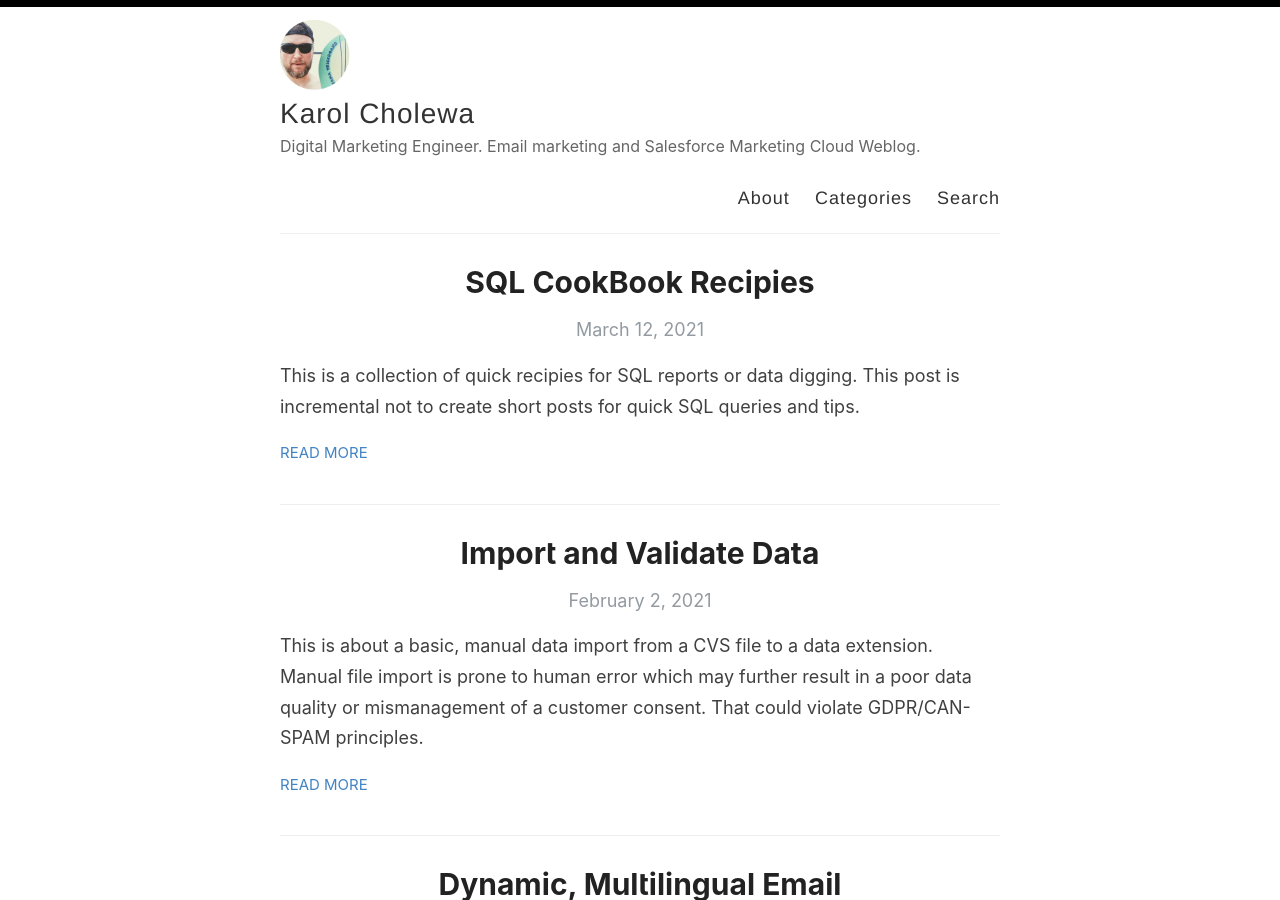
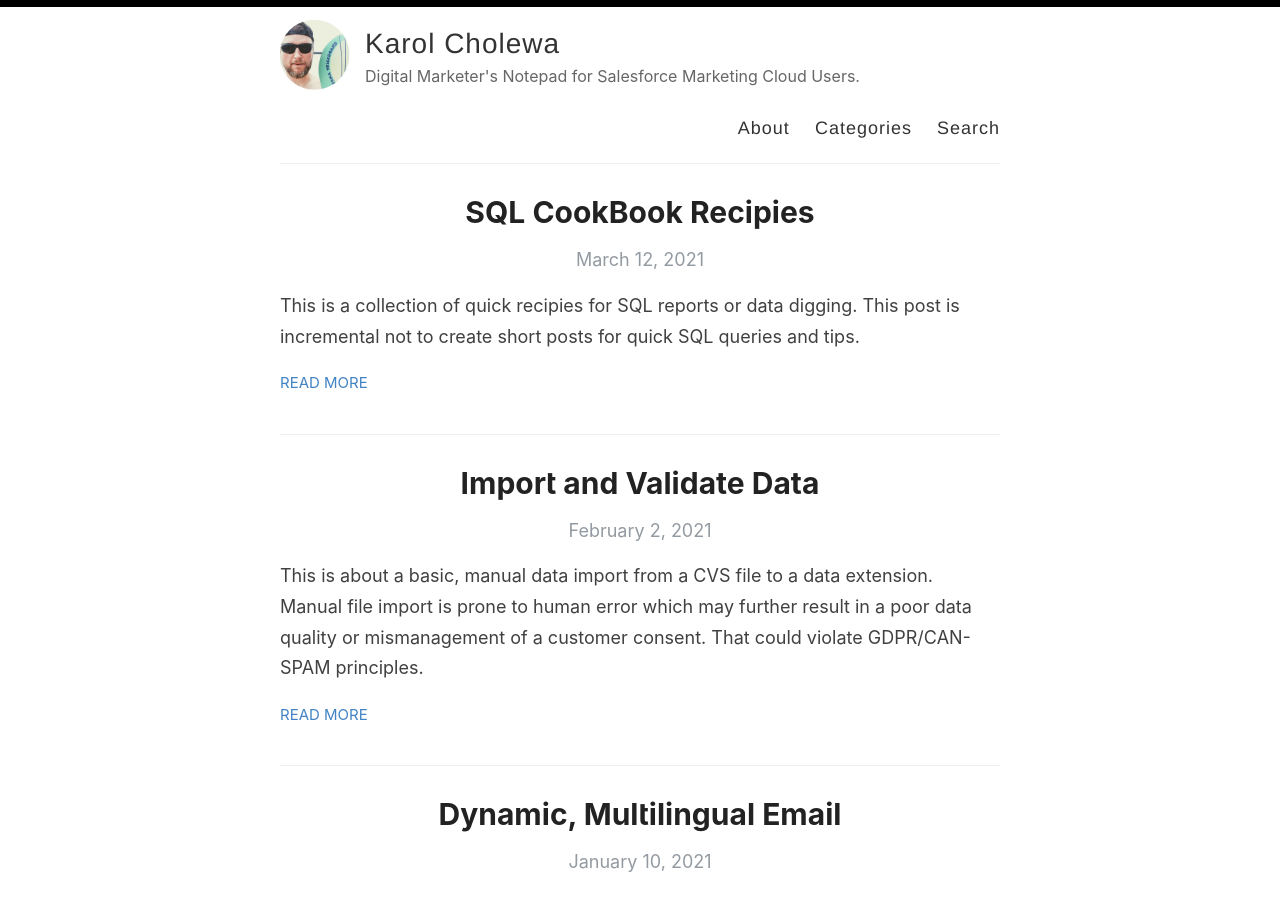
Before and after one commit to karolcholewa/blog, a Jekyll site: the page built from index.html, in a window 1280 px wide and 900 px high. Built offline with Jekyll 4.4.1, drawn with Linux system fonts in a browser that asks for light colours; the list of posts is cut into pages by our own code.

Commit message:
Update _config.yml
Updated the descriptions section.

```diff
--- a/_config.yml
+++ b/_config.yml
@@ -9,7 +9,7 @@ name: Karol Cholewa
 author: Carlito
 
 # Short bio or description (displayed in the header)
-description: Digital Marketing Engineer. Email marketing and Salesforce Marketing Cloud Weblog.
+description: Digital Marketer's Notepad for Salesforce Marketing Cloud Users.
 
 # URL of your avatar or profile pic (you could use your GitHub profile pic)
 avatar: /images/carlito.jpg
```
